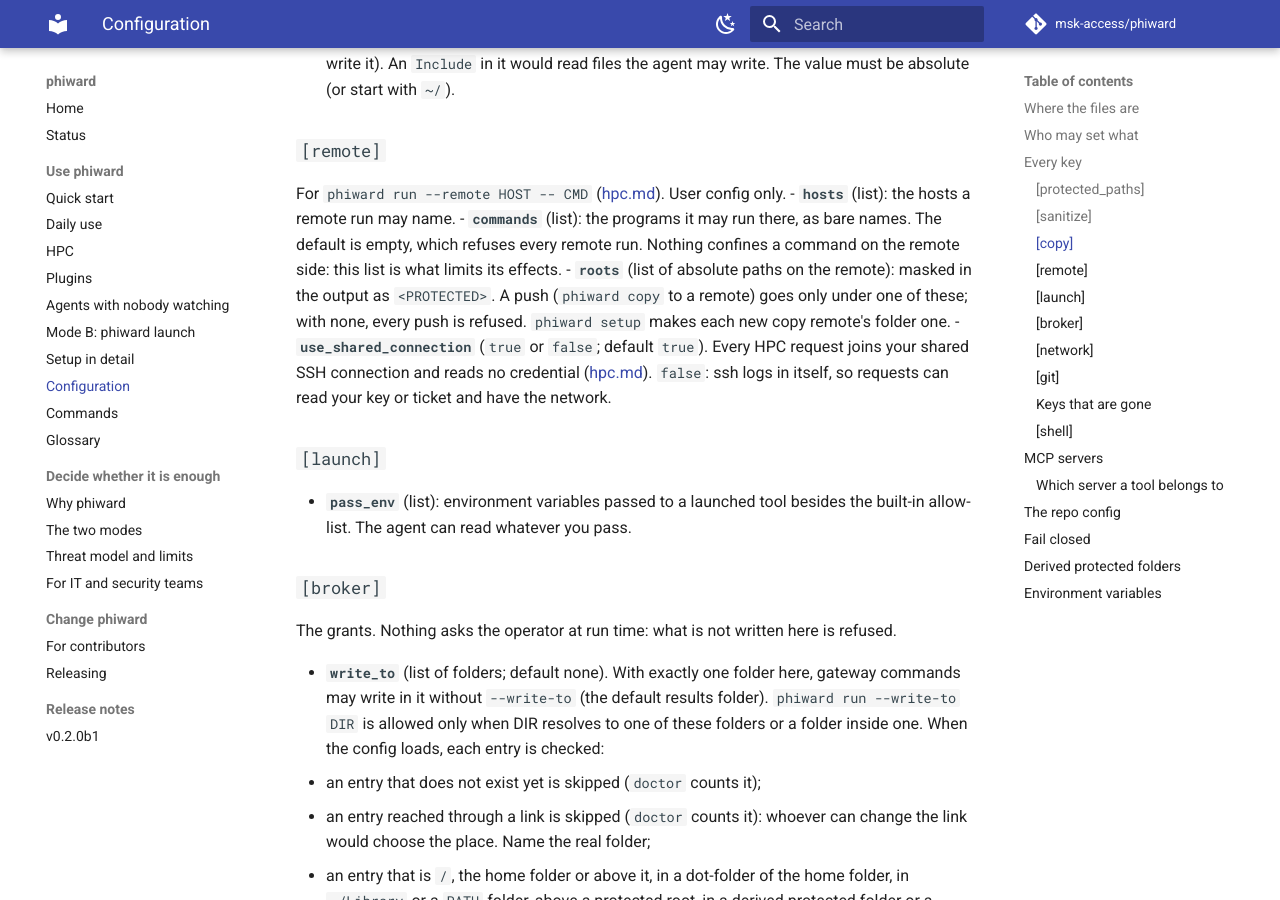
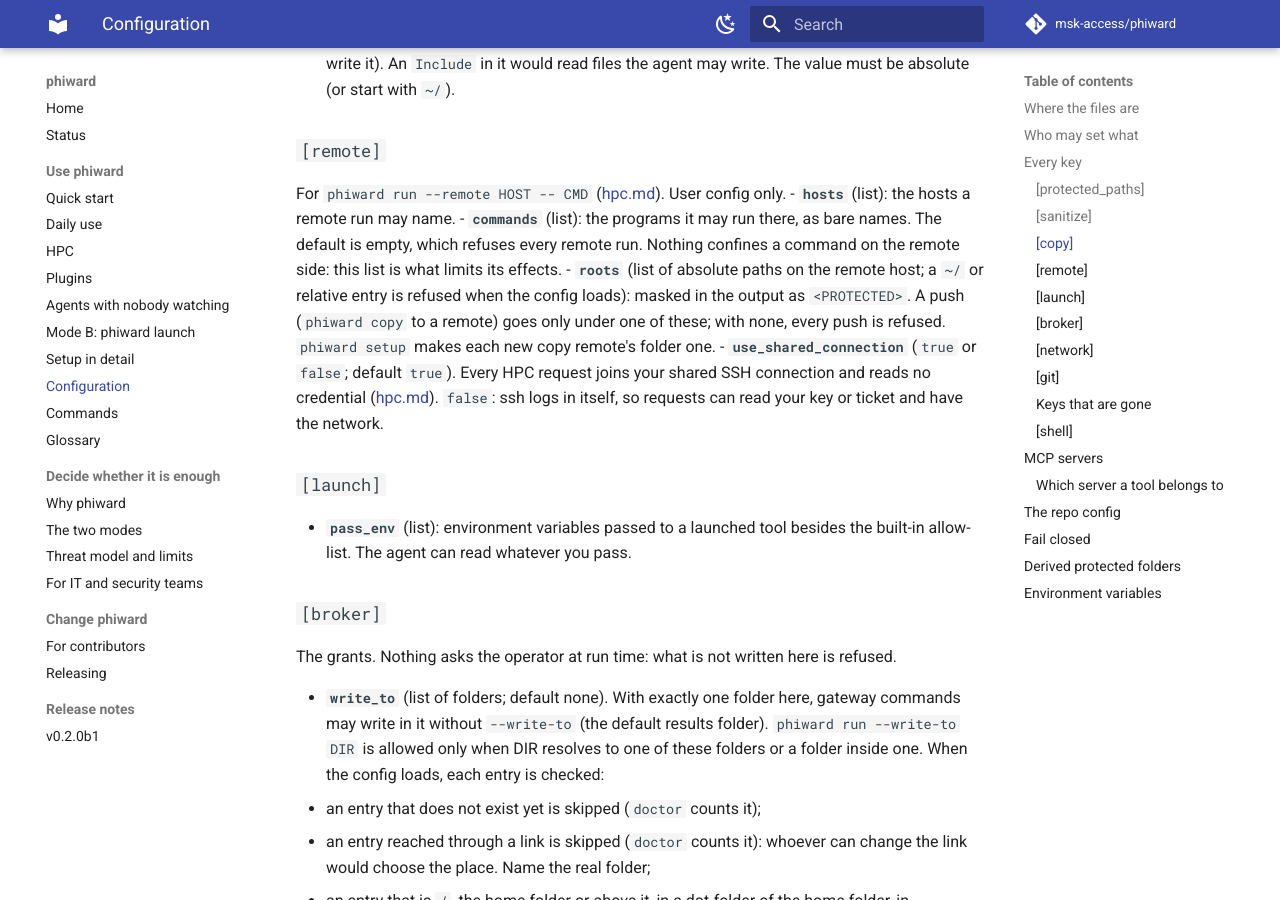
Before and after one commit to msk-access/phiward, an MkDocs documentation site: the page built from docs/configuration.md, in a window 1280 px wide and 900 px high, scrolled down 9248 px. Built offline with MkDocs 1.6.1 and Material for MkDocs 9.7.7, drawn with Linux system fonts in a browser that asks for light colours; comment, search, counter and statistics services are not loaded; the version menu is left out.

Commit message:
fix(config): a relative [remote] roots entry refuses at load
A remote root is a path on the remote host. One written as ~/data or data was never
masked by the sanitizer. The loader now refuses it, naming the entry by index.

```diff
--- a/docs/configuration.md
+++ b/docs/configuration.md
@@ -273,7 +273,8 @@ For `phiward run --remote HOST -- CMD` ([hpc.md](hpc.md)). User config only.
 - **`commands`** (list): the programs it may run there, as bare names. The default is empty,
   which refuses every remote run. Nothing confines a command on the remote side: this list is
   what limits its effects.
-- **`roots`** (list of absolute paths on the remote): masked in the output as `<PROTECTED>`. A
+- **`roots`** (list of absolute paths on the remote host; a `~/` or relative entry is refused
+  when the config loads): masked in the output as `<PROTECTED>`. A
   push (`phiward copy` to a remote) goes only under one of these; with none, every push is
   refused. `phiward setup` makes each new copy remote's folder one.
 - **`use_shared_connection`** (`true` or `false`; default `true`). Every HPC request joins your
```
Also changed, not shown: CHANGELOG.md (+3 -0 lines), 1 other file.
